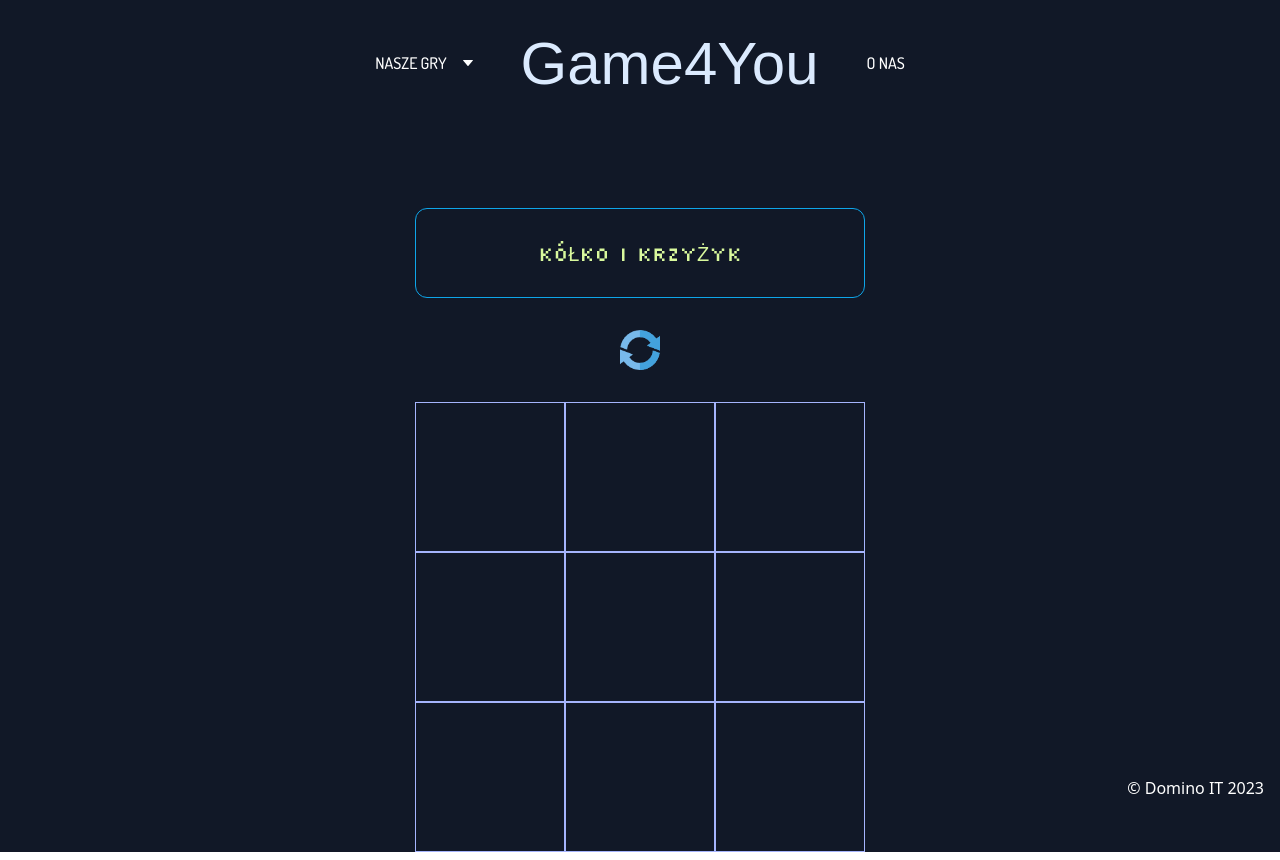
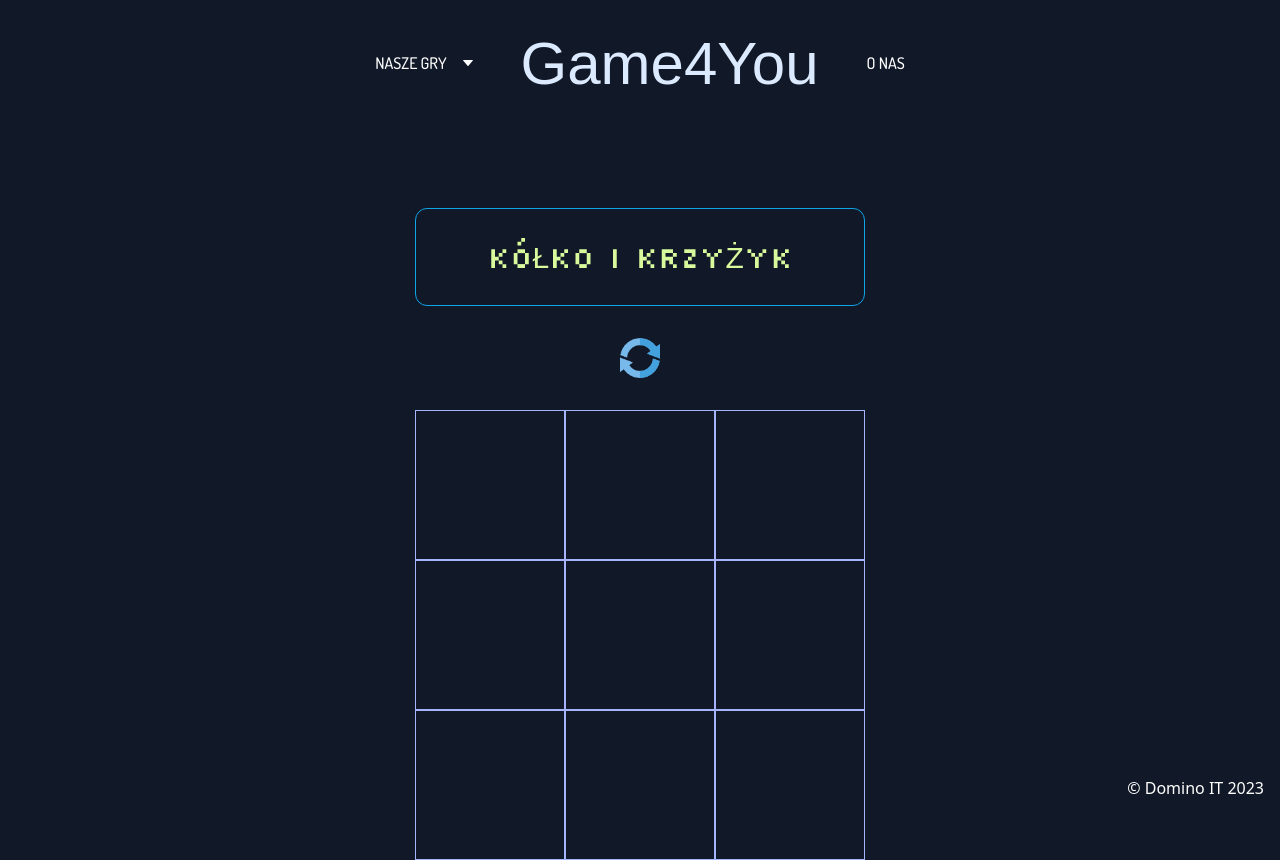
Before and after one commit to DominoxB/Game4You, a Vue app: page /TicTacToeGame in a window 1280 px wide. Both pictures are taken after a click on the button "START". Built offline with nearby package versions, Linux system fonts and the light colour scheme; a web font is replaced by a local one; what tailwindcss-animated would draw is missing.

Commit message:
fix: change text size

```diff
--- a/src/components/atoms/TicTacToeInfoBoard.vue
+++ b/src/components/atoms/TicTacToeInfoBoard.vue
@@ -1,6 +1,6 @@
 <template>
   <div
-    class="flex space-x-8 justify-center border border-sky-500 p-6 rounded-xl text-lime-200 text-xl uppercase font-silk">
+    class="flex space-x-8 justify-center border border-sky-500 p-6 rounded-xl text-lime-200 text-3xl uppercase font-silk">
     <div class="px-10 py-1.5 rounded-md">{{ message }}</div>
   </div>
 </template>
```
